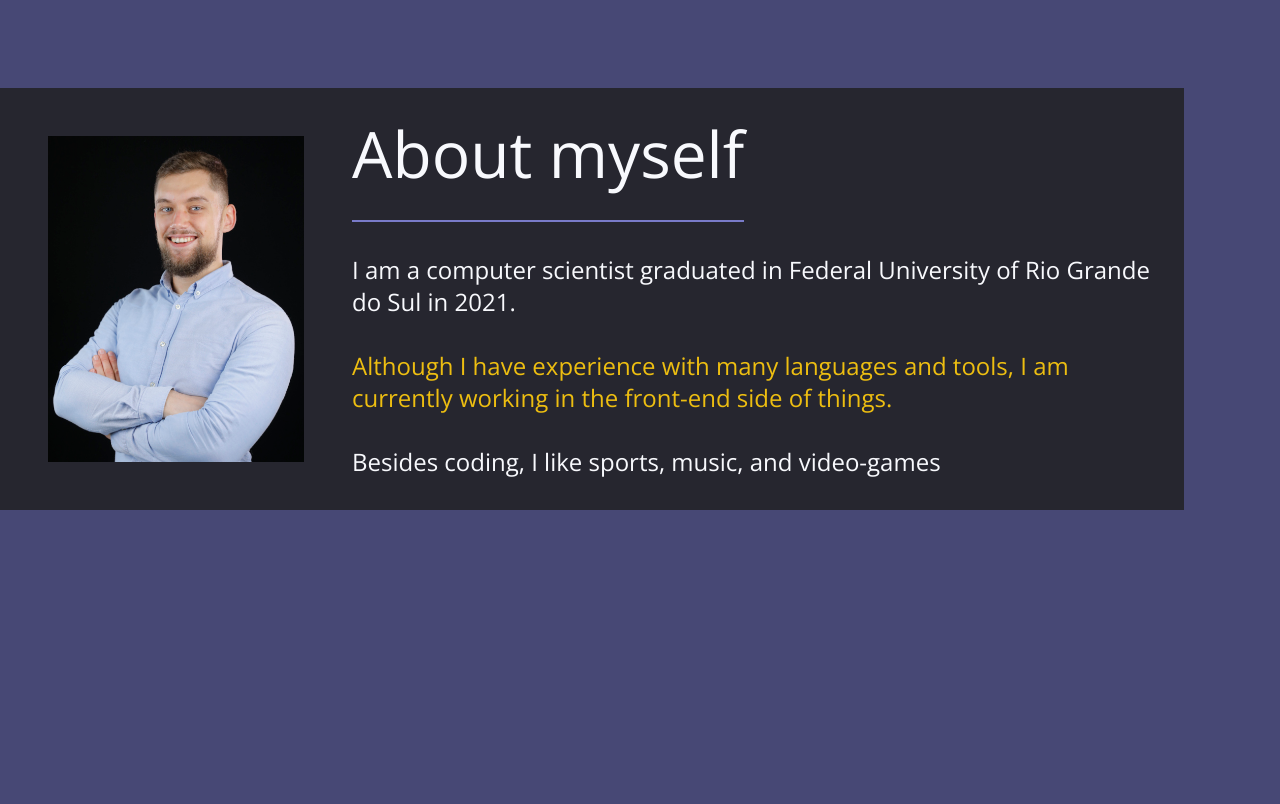
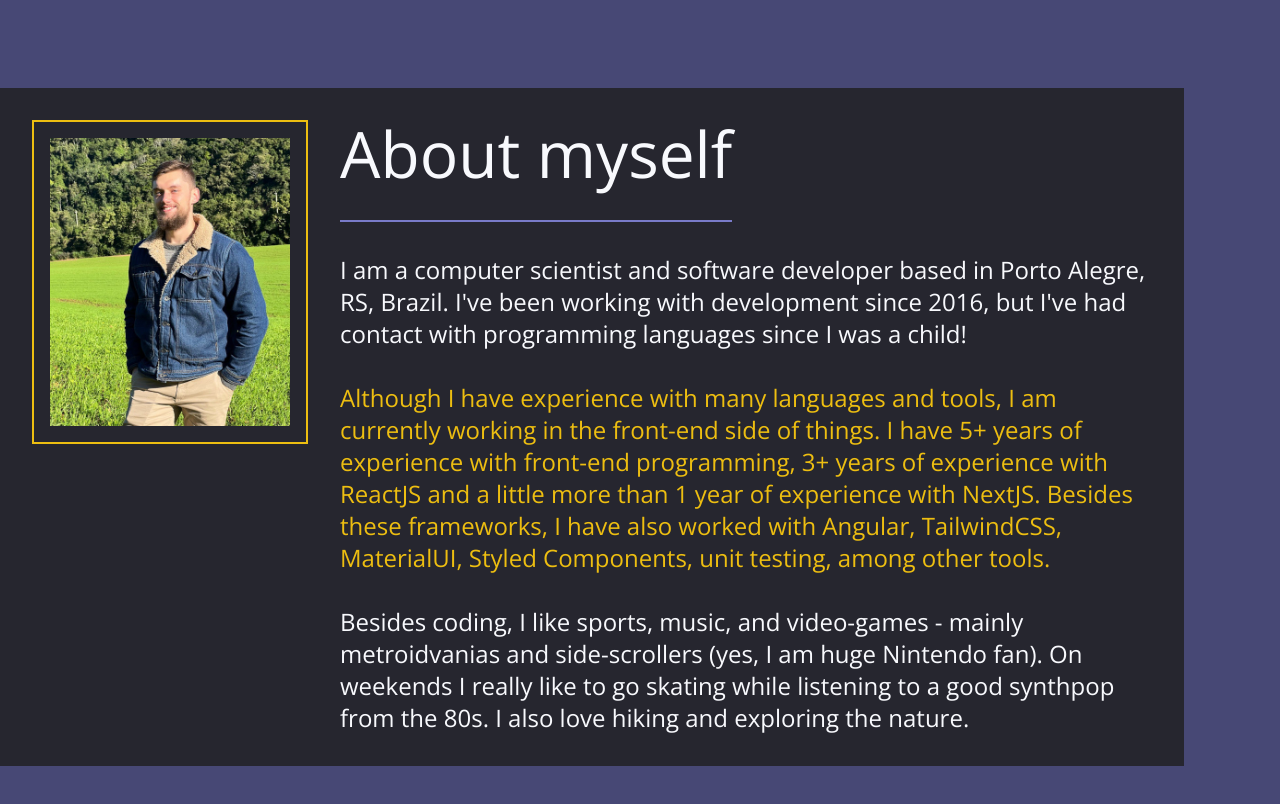
Before and after one commit to mwolfart/mwolfart.github.io, a Next.js app: page / in a window 1280 px wide. Shown: the part 760-1564 px from the top of the page. Before the commit the page ends 1318 px from the top, so only its background shows below. Built offline with nearby package versions, Linux system fonts and the light colour scheme.

Commit message:
[about]: change content & fix profile picture

```diff
--- a/src/components/feature/about/index.tsx
+++ b/src/components/feature/about/index.tsx
@@ -7,8 +7,8 @@ export const About: FC = () => {
   return (
     <div className="md:pr-24 md:py-12">
       <div className="bg-dark p-8 flex flex-row gap-8">
-        <div className="p-4">
-          <Img src="/images/profile-2x.jpg" width="w-64" height="h-full" />
+        <div className="p-4 border-2 border-primary h-fit">
+          <Img src="/images/profile-2x.jpg" width="w-60" height="h-72" />
         </div>
         <div className="flex flex-col gap-8">
           <h1 className="text-white border-b-2 border-lightblue w-fit pb-8">
--- a/src/constants/i18n/en.json
+++ b/src/constants/i18n/en.json
@@ -24,9 +24,9 @@
     },
     "about": {
         "title": "About myself",
-        "paragraphOne": "I am a computer scientist graduated in Federal University of Rio Grande do Sul in 2021.",
-        "paragraphTwo": "Although I have experience with many languages and tools, I am currently working in the front-end side of things.",
-        "paragraphThree": "Besides coding, I like sports, music, and video-games"
+        "paragraphOne": "I am a computer scientist and software developer based in Porto Alegre, RS, Brazil. I've been working with development since 2016, but I've had contact with programming languages since I was a child!",
+        "paragraphTwo": "Although I have experience with many languages and tools, I am currently working in the front-end side of things. I have 5+ years of experience with front-end programming, 3+ years of experience with ReactJS and a little more than 1 year of experience with NextJS. Besides these frameworks, I have also worked with Angular, TailwindCSS, MaterialUI, Styled Components, unit testing, among other tools.",
+        "paragraphThree": "Besides coding, I like sports, music, and video-games - mainly metroidvanias and side-scrollers (yes, I am huge Nintendo fan). On weekends I really like to go skating while listening to a good synthpop from the 80s. I also love hiking and exploring the nature."
     },
     "contact": {
         "title": "Contact",
```
Also changed, not shown: public/images/profile-2x.jpg, public/images/profile.jpg.
